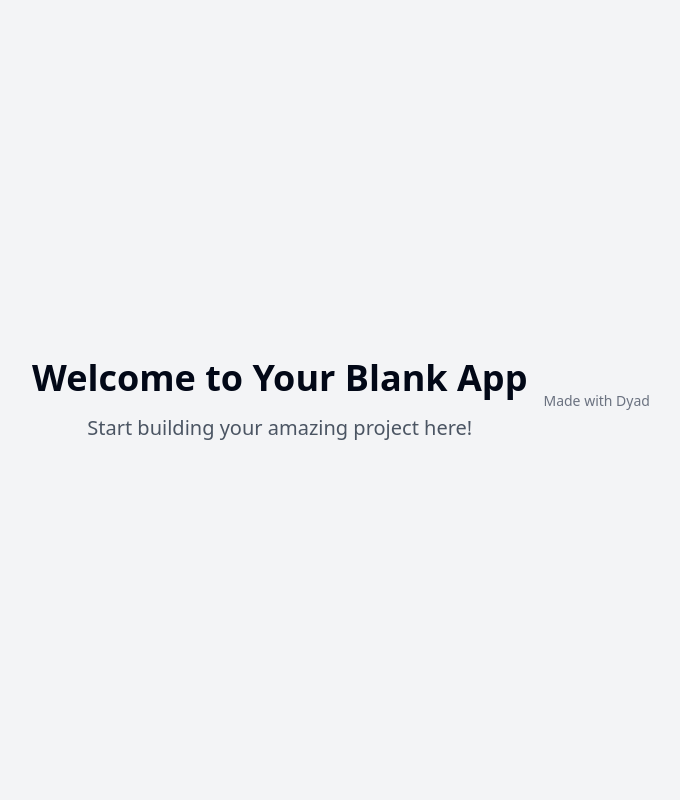
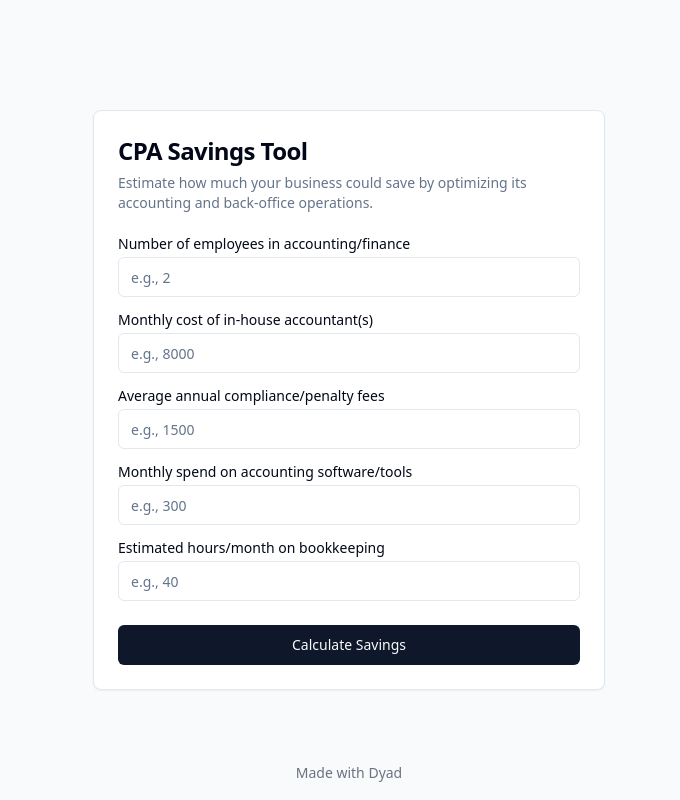
Before and after one commit to Ankitrai97/Gsa_calculator, a React (Vite) app: page / in a window 1280 px wide. Shown: the whole page, without its empty margins (291-971 px from the left). Built offline with nearby package versions, Linux system fonts and the light colour scheme.

Commit message:
[dyad] Building the CPA Savings Tool form - wrote 2 file(s)

```diff
--- /dev/null
+++ b/src/components/SavingsCalculatorForm.tsx
@@ -0,0 +1,83 @@
+import * as React from "react";
+import { Button } from "@/components/ui/button";
+import {
+  Card,
+  CardContent,
+  CardDescription,
+  CardFooter,
+  CardHeader,
+  CardTitle,
+} from "@/components/ui/card";
+import { Input } from "@/components/ui/input";
+import { Label } from "@/components/ui/label";
+
+export interface CalculatorData {
+  employees: number;
+  monthlyCost: number;
+  penaltyFees: number;
+  softwareSpend: number;
+  hoursSpent: number;
+}
+
+interface SavingsCalculatorFormProps {
+  onCalculate: (data: CalculatorData) => void;
+}
+
+export const SavingsCalculatorForm: React.FC<SavingsCalculatorFormProps> = ({ onCalculate }) => {
+  const [employees, setEmployees] = React.useState("");
+  const [monthlyCost, setMonthlyCost] = React.useState("");
+  const [penaltyFees, setPenaltyFees] = React.useState("");
+  const [softwareSpend, setSoftwareSpend] = React.useState("");
+  const [hoursSpent, setHoursSpent] = React.useState("");
+
+  const handleSubmit = (e: React.FormEvent) => {
+    e.preventDefault();
+    onCalculate({
+      employees: Number(employees) || 0,
+      monthlyCost: Number(monthlyCost) || 0,
+      penaltyFees: Number(penaltyFees) || 0,
+      softwareSpend: Number(softwareSpend) || 0,
+      hoursSpent: Number(hoursSpent) || 0,
+    });
+  };
+
+  return (
+    <Card className="w-full max-w-lg mx-auto">
+      <CardHeader>
+        <CardTitle className="text-2xl">CPA Savings Tool</CardTitle>
+        <CardDescription>
+          Estimate how much your business could save by optimizing its accounting and back-office operations.
+        </CardDescription>
+      </CardHeader>
+      <form onSubmit={handleSubmit}>
+        <CardContent>
+          <div className="grid w-full items-center gap-4">
+            <div className="flex flex-col space-y-1.5">
+              <Label htmlFor="employees">Number of employees in accounting/finance</Label>
+              <Input id="employees" type="number" placeholder="e.g., 2" value={employees} onChange={(e) => setEmployees(e.target.value)} />
+            </div>
+            <div className="flex flex-col space-y-1.5">
+              <Label htmlFor="monthlyCost">Monthly cost of in-house accountant(s)</Label>
+              <Input id="monthlyCost" type="number" placeholder="e.g., 8000" value={monthlyCost} onChange={(e) => setMonthlyCost(e.target.value)} />
+            </div>
+            <div className="flex flex-col space-y-1.5">
+              <Label htmlFor="penaltyFees">Average annual compliance/penalty fees</Label>
+              <Input id="penaltyFees" type="number" placeholder="e.g., 1500" value={penaltyFees} onChange={(e) => setPenaltyFees(e.target.value)} />
+            </div>
+            <div className="flex flex-col space-y-1.5">
+              <Label htmlFor="softwareSpend">Monthly spend on accounting software/tools</Label>
+              <Input id="softwareSpend" type="number" placeholder="e.g., 300" value={softwareSpend} onChange={(e) => setSoftwareSpend(e.target.value)} />
+            </div>
+            <div className="flex flex-col space-y-1.5">
+              <Label htmlFor="hoursSpent">Estimated hours/month on bookkeeping</Label>
+              <Input id="hoursSpent" type="number" placeholder="e.g., 40" value={hoursSpent} onChange={(e) => setHoursSpent(e.target.value)} />
+            </div>
+          </div>
+        </CardContent>
+        <CardFooter>
+          <Button type="submit" className="w-full">Calculate Savings</Button>
+        </CardFooter>
+      </form>
+    </Card>
+  );
+};
--- a/src/pages/Index.tsx
+++ b/src/pages/Index.tsx
@@ -1,17 +1,21 @@
-// Update this page (the content is just a fallback if you fail to update the page)
-
+import { SavingsCalculatorForm, type CalculatorData } from "@/components/SavingsCalculatorForm";
 import { MadeWithDyad } from "@/components/made-with-dyad";
+import * as React from "react";
 
 const Index = () => {
+  const handleCalculate = (data: CalculatorData) => {
+    console.log("Calculating savings with data:", data);
+    // Calculation logic will go here in the next step
+  };
+
   return (
-    <div className="min-h-screen flex items-center justify-center bg-gray-100">
-      <div className="text-center">
-        <h1 className="text-4xl font-bold mb-4">Welcome to Your Blank App</h1>
-        <p className="text-xl text-gray-600">
-          Start building your amazing project here!
-        </p>
+    <div className="min-h-screen bg-gray-50 flex flex-col items-center justify-center p-4">
+      <div className="w-full max-w-lg">
+        <SavingsCalculatorForm onCalculate={handleCalculate} />
       </div>
-      <MadeWithDyad />
+      <div className="absolute bottom-0 w-full">
+        <MadeWithDyad />
+      </div>
     </div>
   );
 };
```
